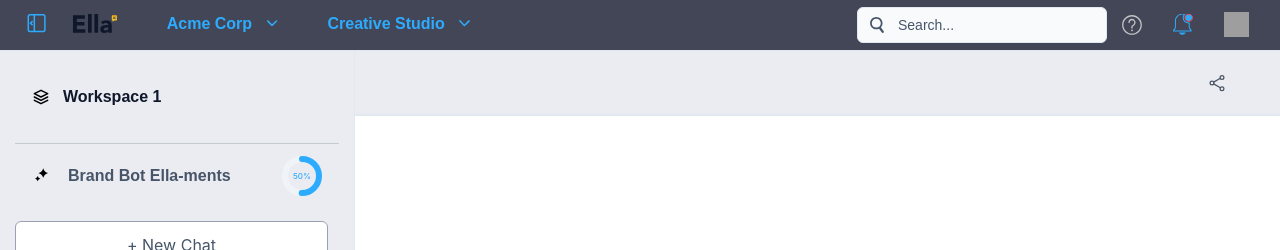
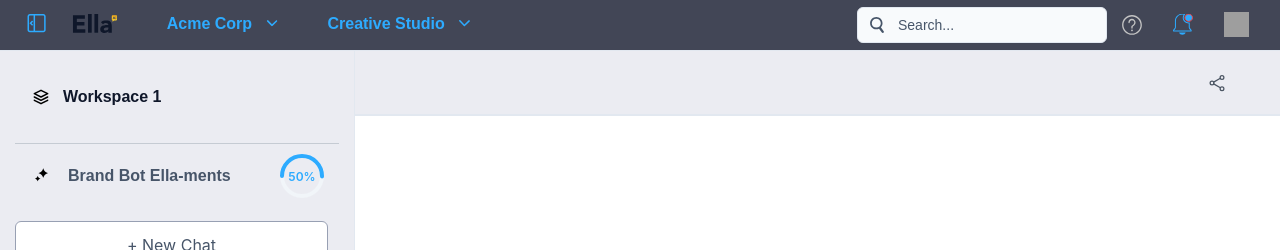
Before and after one commit to MrPoole01/ella-ui, a React (Create React App) app: page / in a window 1280 px wide. Shown: the top 250 px of the page. Built offline with nearby package versions, Linux system fonts and the light colour scheme; sample sign-in values are in the browser's storage; grey boxes are pictures that could not be loaded.

Commit message:
Fix MUI CircularProgress styling for Netlify deployment

```diff
--- a/src/styles/Workspace.scss
+++ b/src/styles/Workspace.scss
@@ -205,6 +205,56 @@
     color: var(--theme-text-primary);
     font-size: 16px;
     font-weight: 600;
+  }
+
+  // MUI Circular Progress Styles
+  .MuiBox-root {
+    display: flex;
+    align-items: center;
+    justify-content: center;
+  }
+
+  .MuiCircularProgress-root {
+    position: relative;
+    display: inline-flex;
+    align-items: center;
+    justify-content: center;
+    width: 48px;
+    height: 48px;
+    font-size: 12px;
+    font-weight: 600;
+    color: var(--theme-warning);
+  }
+
+  .MuiCircularProgress-svg {
+    position: absolute;
+    top: 0;
+    left: 0;
+    width: 100%;
+    height: 100%;
+    transform: rotate(-90deg);
+  }
+
+  .MuiCircularProgress-track {
+    fill: none;
+    stroke: var(--theme-bg-tertiary);
+    stroke-width: 4;
+    cx: 24;
+    cy: 24;
+    r: 20;
+  }
+
+  .MuiCircularProgress-progress {
+    fill: none;
+    stroke: var(--theme-warning);
+    stroke-width: 4;
+    stroke-linecap: round;
+    cx: 24;
+    cy: 24;
+    r: 20;
+    stroke-dasharray: calc(2 * 3.14159 * 20);
+    stroke-dashoffset: calc(2 * 3.14159 * 20 * (1 - var(--CircularProgress-percent) / 100));
+    transition: stroke-dashoffset 0.3s ease;
   }
 
   &__mobile-ellaments-progress {
```
